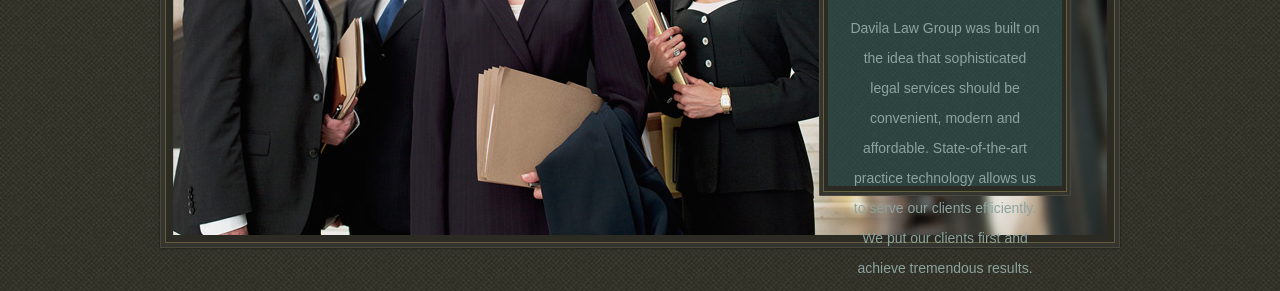
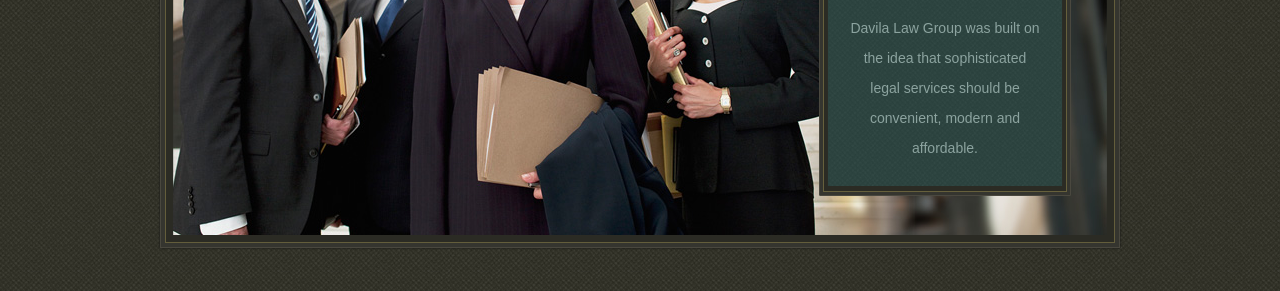
Before and after one commit to davilalaw/davilalaw.github.io, a website: page index.html in a window 1280 px wide. Shown: the part 478-769 px from the top of the page. Drawn offline with Linux system fonts and the light colour scheme.

Commit message:
added descr on home page

```diff
--- a/index.html
+++ b/index.html
@@ -44,7 +44,7 @@
 				<div class="section">
 					<h1>Results the speak for themsevles</h1>
 					<p>
-						Davila Law Group was built on the idea that sophisticated legal services should be convenient, modern and affordable. State-of-the-art practice technology allows us to serve our clients efficiently. We put our clients first and achieve tremendous results. Experience how law can be done better.
+						Davila Law Group was built on the idea that sophisticated legal services should be convenient, modern and affordable.
 					</p>
 				</div>
 			</div>
```
